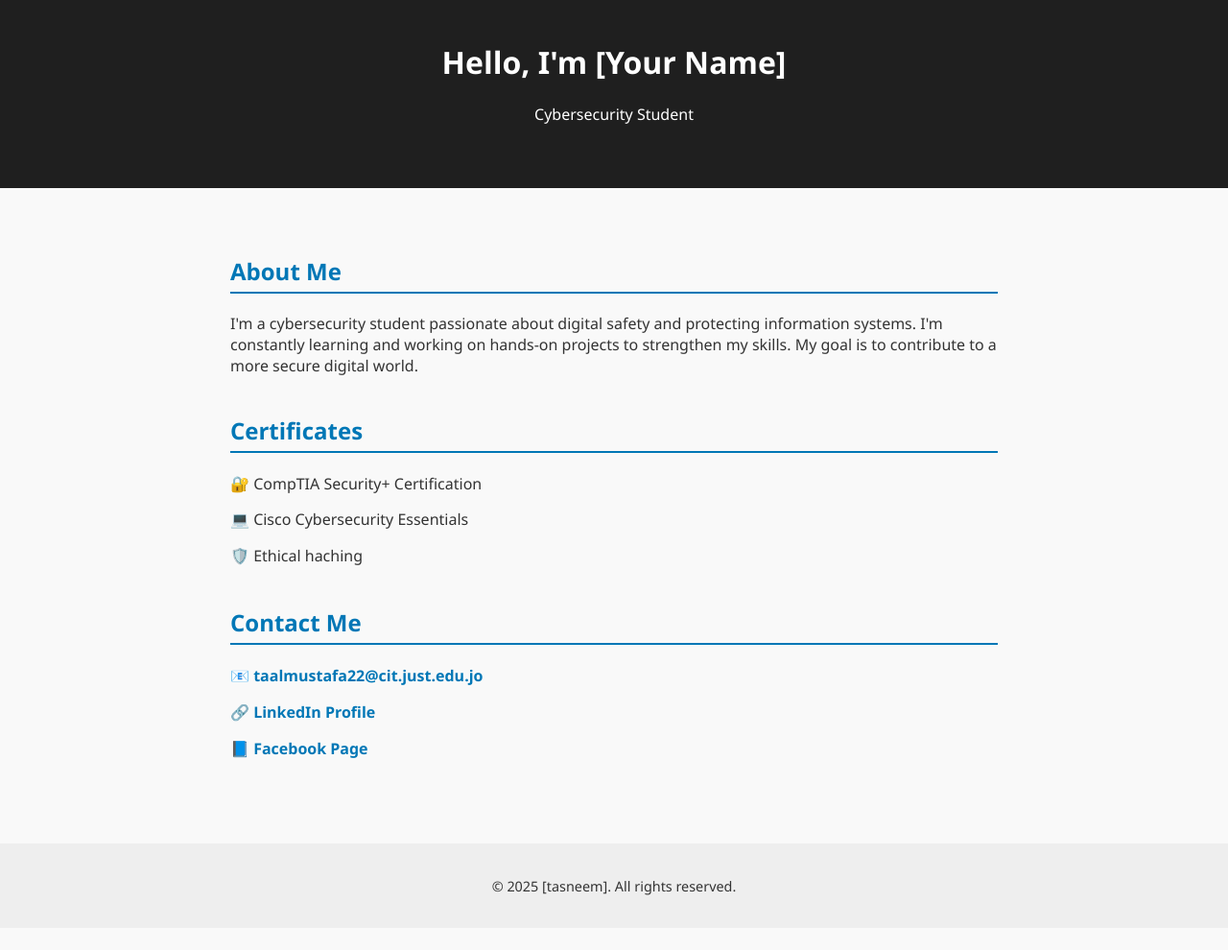
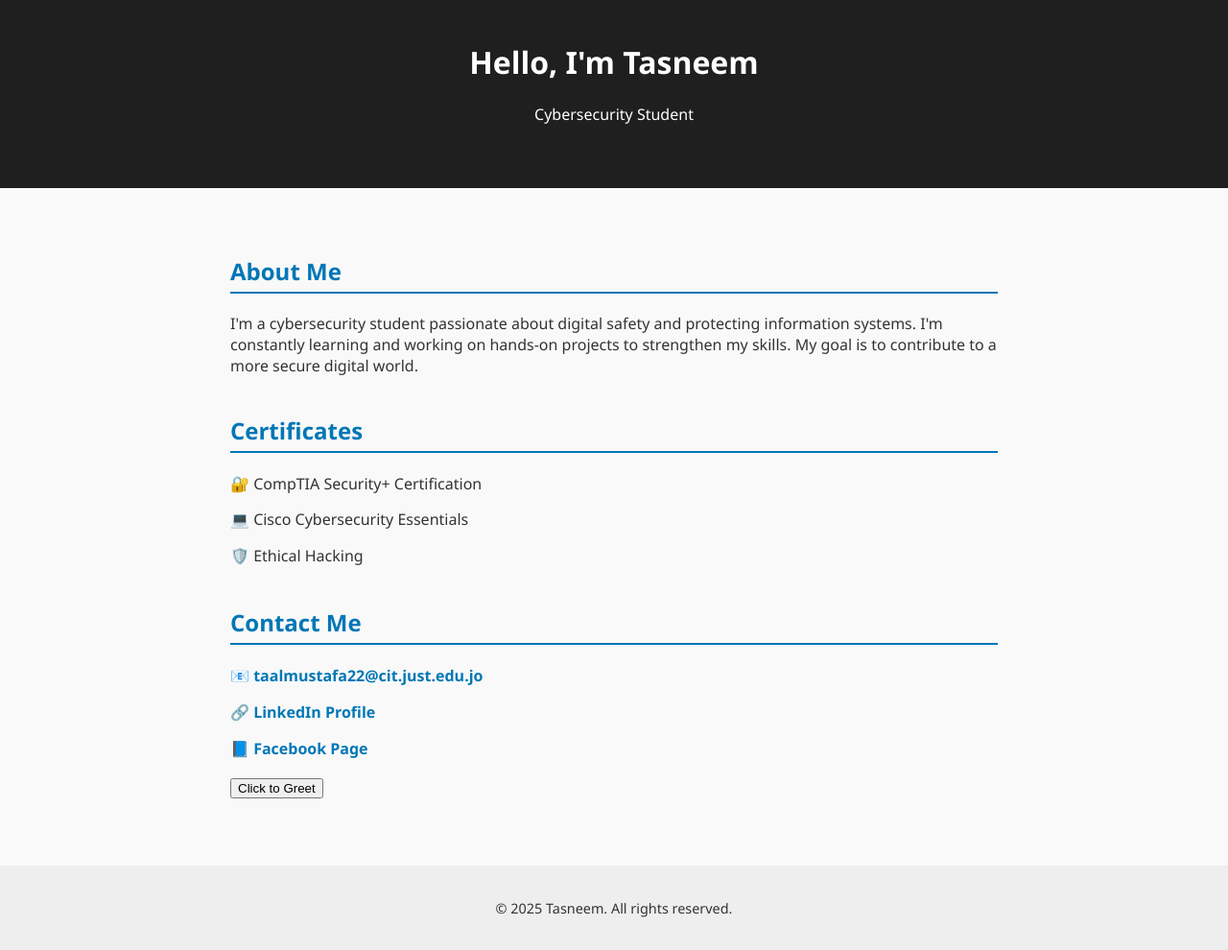
Before and after one commit to amer-2004/tas166435, a plain HTML site: page index.html in a window 1280 px wide. Shown: the part 211-1201 px from the top of the page at 96% size. Before the commit the page ends 1178 px from the top, so only its background shows below. Drawn offline with Linux system fonts and the light colour scheme.

Commit message:
Update index.html

```diff
--- a/index.html
+++ b/index.html
@@ -5,11 +5,13 @@
   <meta name="viewport" content="width=device-width, initial-scale=1.0"/>
   <title>My Personal Website</title>
   <link rel="stylesheet" href="style.css" />
+  <link href="https://fonts.googleapis.com/css2?family=Poppins&display=swap" rel="stylesheet">
 </head>
 <body>
+  <div class="container">
     <header>
       <img src="WhatsApp Image 2025-10-18 at 11.37.40_cfa0a288.jpg" alt="My Profile Photo" class="profile-img" />
-    <h1>Hello, I'm [Your Name]</h1>
+      <h1>Hello, I'm Tasneem</h1>
       <p>Cybersecurity Student</p>
     </header>
 
@@ -26,23 +28,26 @@
         <ul>
           <li>🔐 CompTIA Security+ Certification</li>
           <li>💻 Cisco Cybersecurity Essentials</li>
-        <li>🛡️ Ethical haching</li>
+          <li>🛡️ Ethical Hacking</li>
         </ul>
       </section>
 
       <section id="contact">
         <h2>Contact Me</h2>
-      <ul>
+        <ul class="social-links">
           <li><a href="mailto:taalmustafa22@cit.just.edu.jo">📧 taalmustafa22@cit.just.edu.jo</a></li>
-        <li><a href="https://www.linkedin.com/in/tasneem-malkawi-531ba6333?utm_source=share&utm_campaign=share_via&utm_content=profile&utm_medium=android_app" target="_blank">🔗 LinkedIn Profile</a></li>
+          <li><a href="https://www.linkedin.com/in/tasneem-malkawi-531ba6333" target="_blank">🔗 LinkedIn Profile</a></li>
           <li><a href="https://www.facebook.com/share/14R5KLBWWoF/" target="_blank">📘 Facebook Page</a></li>
         </ul>
       </section>
+
+      <button id="greet-btn">Click to Greet</button>
     </main>
 
     <footer>
-    <p>&copy; 2025 [tasneem]. All rights reserved.</p>
+      <p>&copy; 2025 Tasneem. All rights reserved.</p>
     </footer>
+  </div>
 
   <script src="script.js"></script>
 </body>
```
Lines whose indentation alone changed are shown as unchanged.
